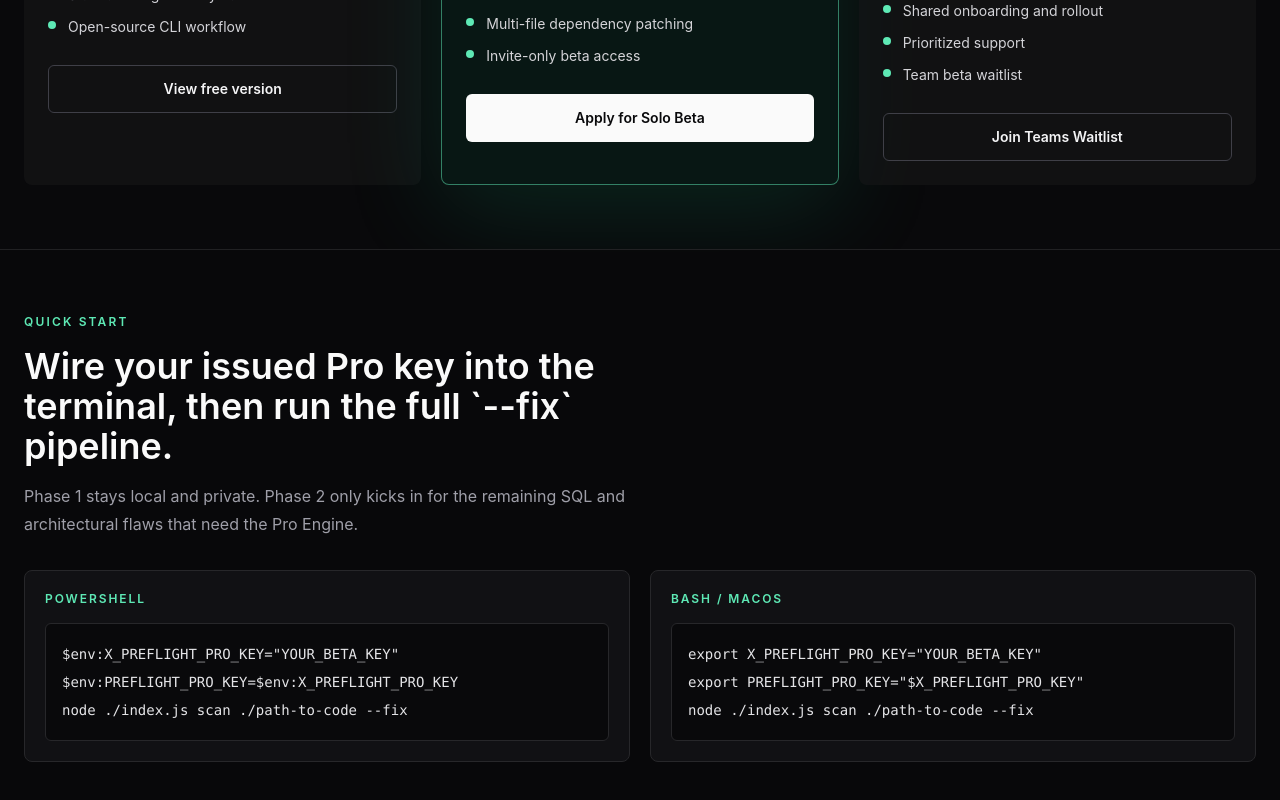
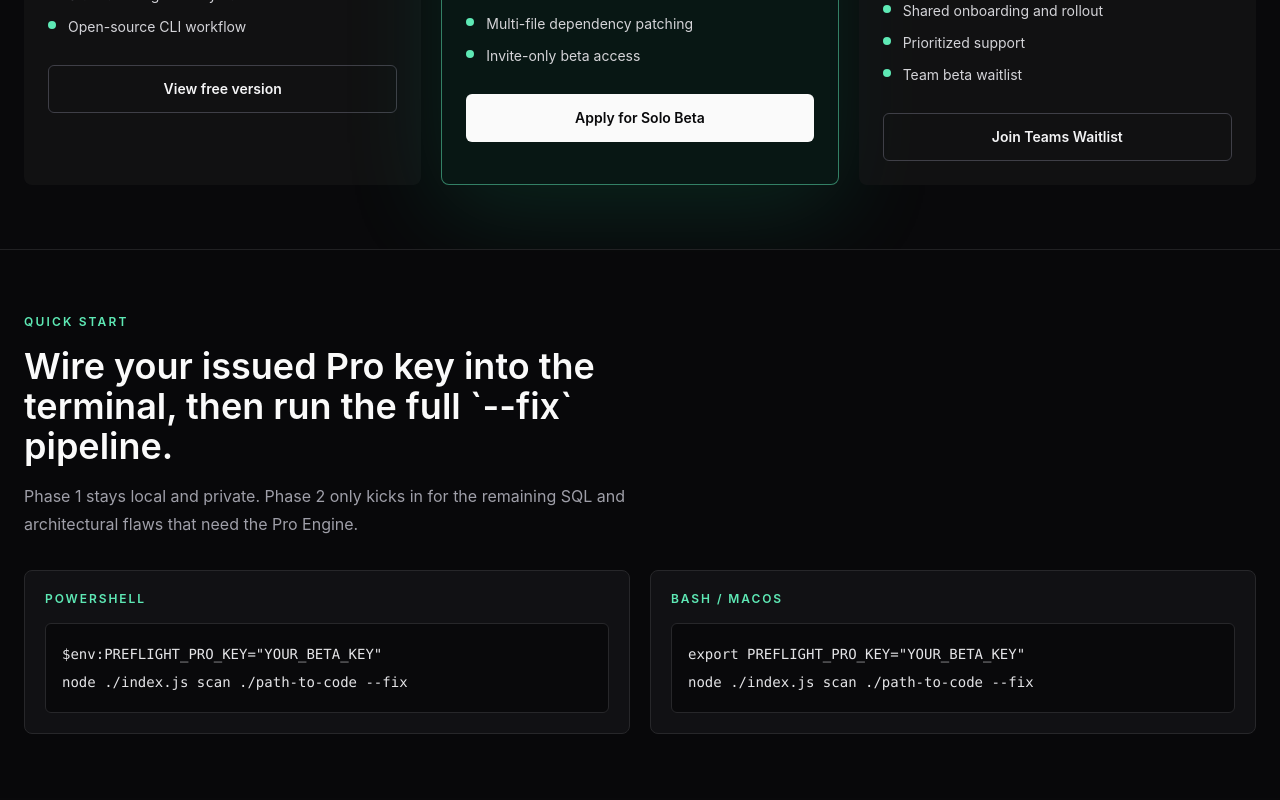
Before and after one commit to av29nassh-sketch/PreFlight, a Next.js app in the folder preflight-dashboard/: page / in a window 1280 px wide. Shown: the part 2102-2902 px from the top of the page. Built offline with nearby package versions, Linux system fonts and the light colour scheme.

Commit message:
docs: fix markdown encoding artifacts, unify env vars, and clarify free vs pro entry

```diff
--- a/preflight-dashboard/app/(marketing)/page.tsx
+++ b/preflight-dashboard/app/(marketing)/page.tsx
@@ -69,16 +69,14 @@ const quickStartBlocks = [
   {
     label: "PowerShell",
     lines: [
-      '$env:X_PREFLIGHT_PRO_KEY="YOUR_BETA_KEY"',
-      "$env:PREFLIGHT_PRO_KEY=$env:X_PREFLIGHT_PRO_KEY",
+      '$env:PREFLIGHT_PRO_KEY="YOUR_BETA_KEY"',
       "node ./index.js scan ./path-to-code --fix"
     ]
   },
   {
     label: "Bash / macOS",
     lines: [
-      'export X_PREFLIGHT_PRO_KEY="YOUR_BETA_KEY"',
-      'export PREFLIGHT_PRO_KEY="$X_PREFLIGHT_PRO_KEY"',
+      'export PREFLIGHT_PRO_KEY="YOUR_BETA_KEY"',
       "node ./index.js scan ./path-to-code --fix"
     ]
   }
```
Also changed, not shown: 1 other file (tests, documents, lock files or other folders).
